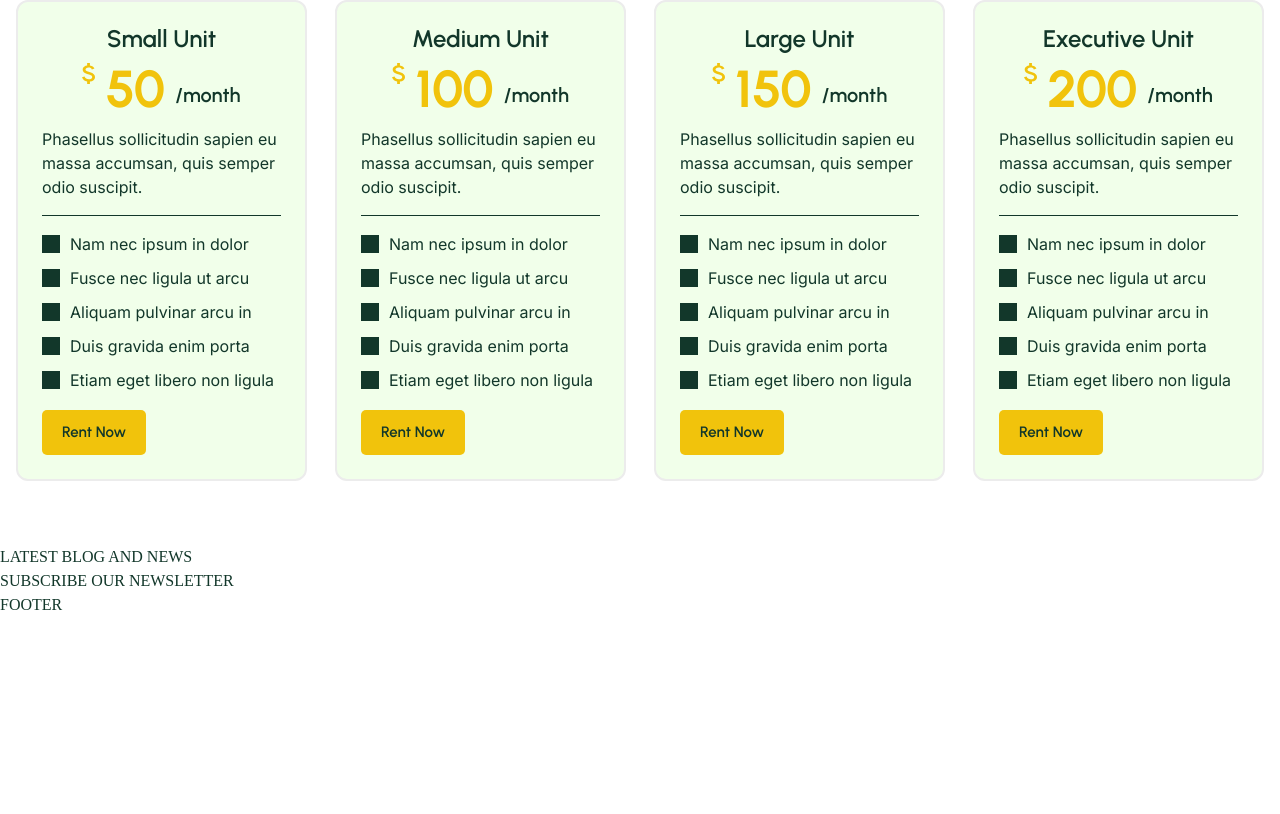
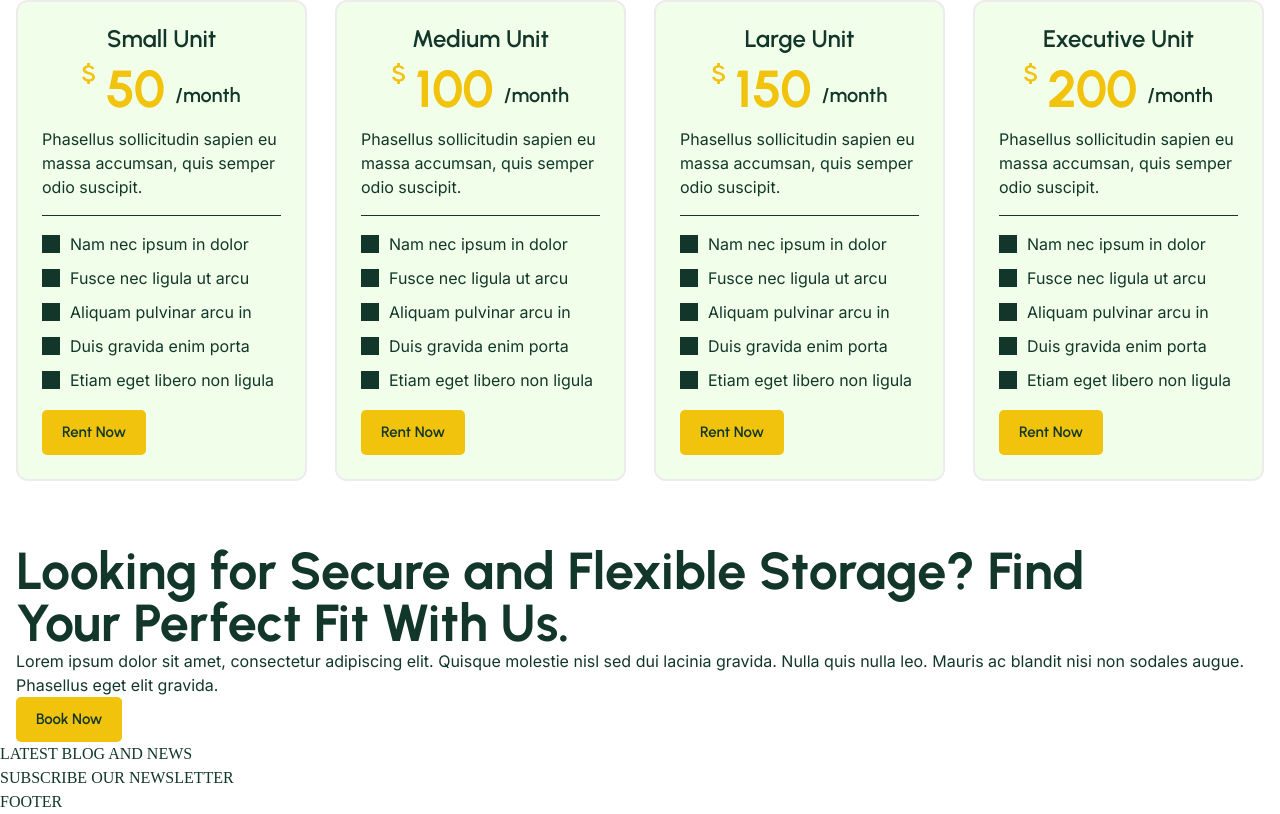
Before and after one commit to JoachimPersson88/storaid_storage_service, a React (Vite) app: page / in a window 1280 px wide. Shown: the part 4199-5013 px from the top of the page. Before the commit the page ends 4816 px from the top, so only its background shows below. Built offline with nearby package versions, Linux system fonts and the light colour scheme; grey boxes are pictures that could not be loaded.

Commit message:
"Home_Looking_For_Secure" 'Looking_For_Secure.jsx' Har fixat strukturen och fyllt i informationen.

```diff
--- a/src/project/components/Looking_For_Secure.jsx
+++ b/src/project/components/Looking_For_Secure.jsx
@@ -1,7 +1,22 @@
 export default function Looking_For_Service() {
     return (
         <section className="looking_for_service">
+            <div className="container">
 
+                <h3 className="header">Looking for Secure and Flexible Storage? Find
+                    <br/>
+                    Your Perfect Fit With Us.
+                    </h3>
+
+                <p className="body-text">
+                    Lorem ipsum dolor sit amet, consectetur adipiscing elit.
+                    Quisque molestie nisl sed dui lacinia gravida. Nulla quis nulla leo.
+                    Mauris ac blandit nisi non sodales augue. Phasellus eget elit gravida.
+                    </p>
+
+                    <button className="btn-book">Book Now</button>
+
+            </div>
         </section>
     );
 }
```
